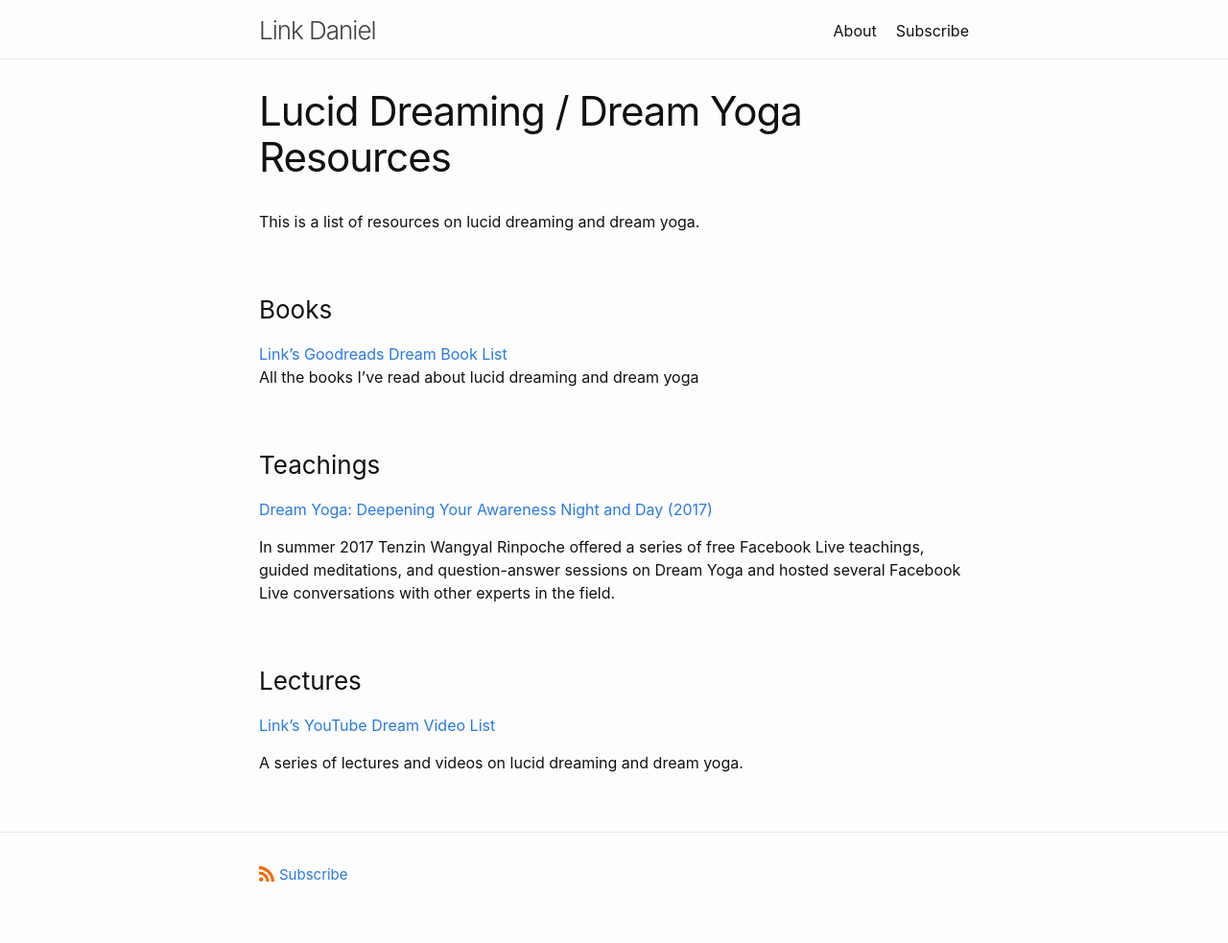
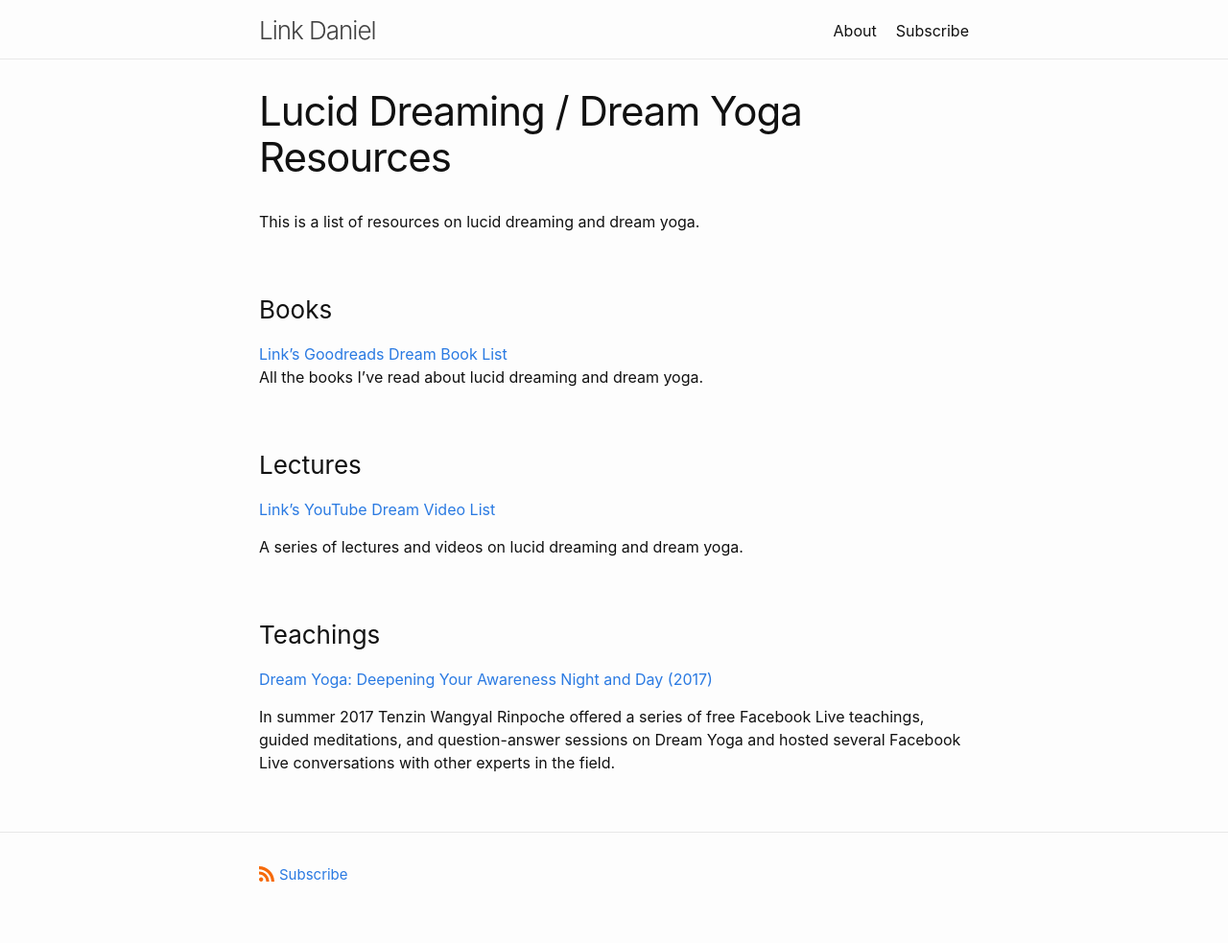
Before and after one commit to link-daniel/link.github.io, a Jekyll site: the page built from dreamresources.md, in a window 1280 px wide. Shown: the whole page at 96% size. Built offline with Jekyll 4.4.1, drawn with Linux system fonts in a browser that asks for light colours.

```diff
--- a/dreamresources.md
+++ b/dreamresources.md
@@ -11,16 +11,16 @@ This is a list of resources on lucid dreaming and dream yoga.
 
 [Link's Goodreads Dream Book List](https://www.goodreads.com/review/list/95737422-link-daniel?ref=nav_mybooks&shelf=dreams)
 <br>
-All the books I've read about lucid dreaming and dream yoga
+All the books I've read about lucid dreaming and dream yoga.
+
+<h3>Lectures</h3>
+
+[Link's YouTube Dream Video List](https://www.youtube.com/playlist?list=PL3IOQtA2di8PQNdPo2_FVaBlhVkb5PUXM)
+
+A series of lectures and videos on lucid dreaming and dream yoga.
 
 <h3>Teachings</h3>
 
 [Dream Yoga: Deepening Your Awareness Night and Day (2017)](https://cybersangha.net/dream-yoga-deepening-your-awareness-night-and-day-teaching-series/)
 
 In summer 2017 Tenzin Wangyal Rinpoche offered a series of free Facebook Live teachings, guided meditations, and question-answer sessions on Dream Yoga and hosted several Facebook Live conversations with other experts in the field.
-
-<h3>Lectures</h3>
-
-[Link's YouTube Dream Video List](https://www.youtube.com/playlist?list=PL3IOQtA2di8PQNdPo2_FVaBlhVkb5PUXM)
-
-A series of lectures and videos on lucid dreaming and dream yoga.
```
